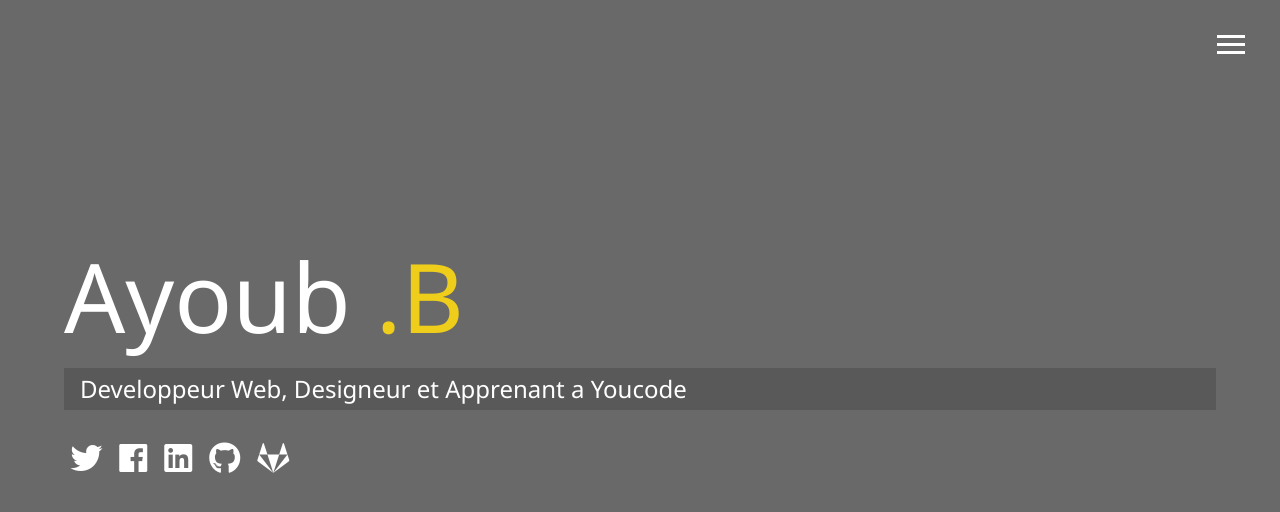
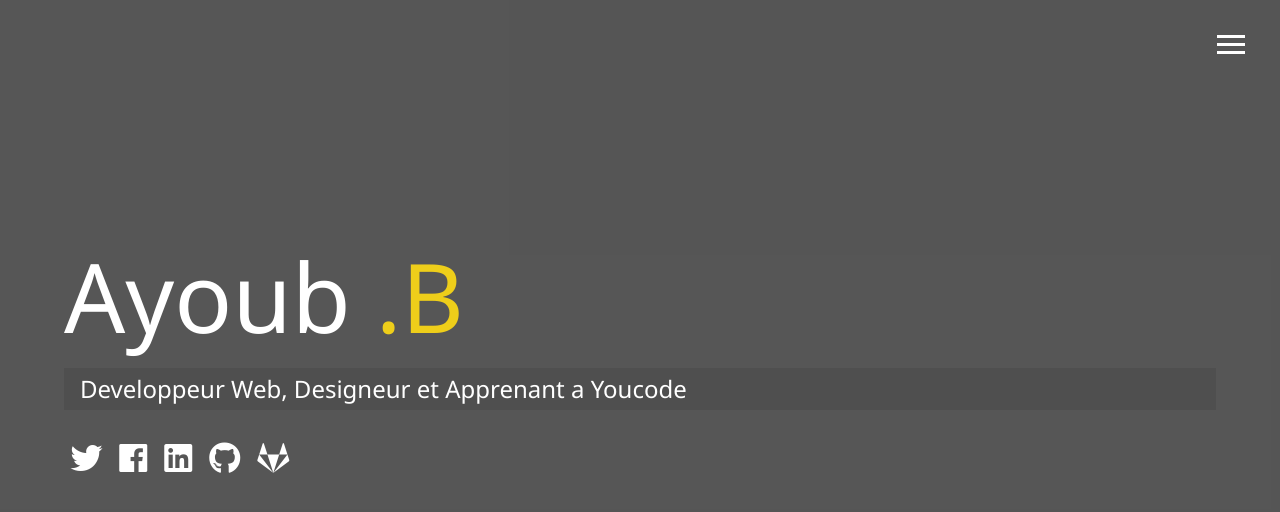
Before and after one commit to ayoubcocoo/ayoub-bani, a website: page dist/index.html in a window 1280 px wide. Drawn offline with Linux system fonts and the light colour scheme; the site is published under a folder, as on GitHub Pages, so addresses that start at the root find nothing.

Commit message:
the image again

```diff
--- a/scss/_config.scss
+++ b/scss/_config.scss
@@ -1,7 +1,7 @@
 $primary-color: #444;
 $secondary-color: #eece1a;
 $show-home-image: true;
-$home-image: url("/../../dist/img/caspar.jpg");
+$home-image: url("../img/caspar.jpg");
 $background-opacity: 0.8;
 
 @mixin easOut {
```
Also changed, not shown: dist/css/main.css.
